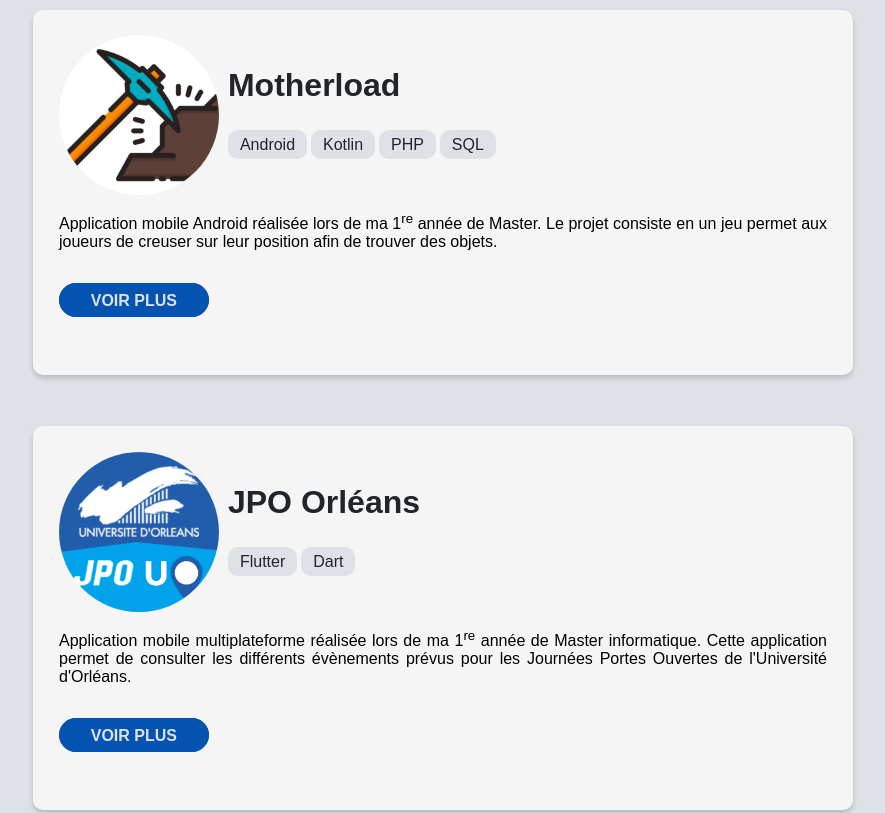
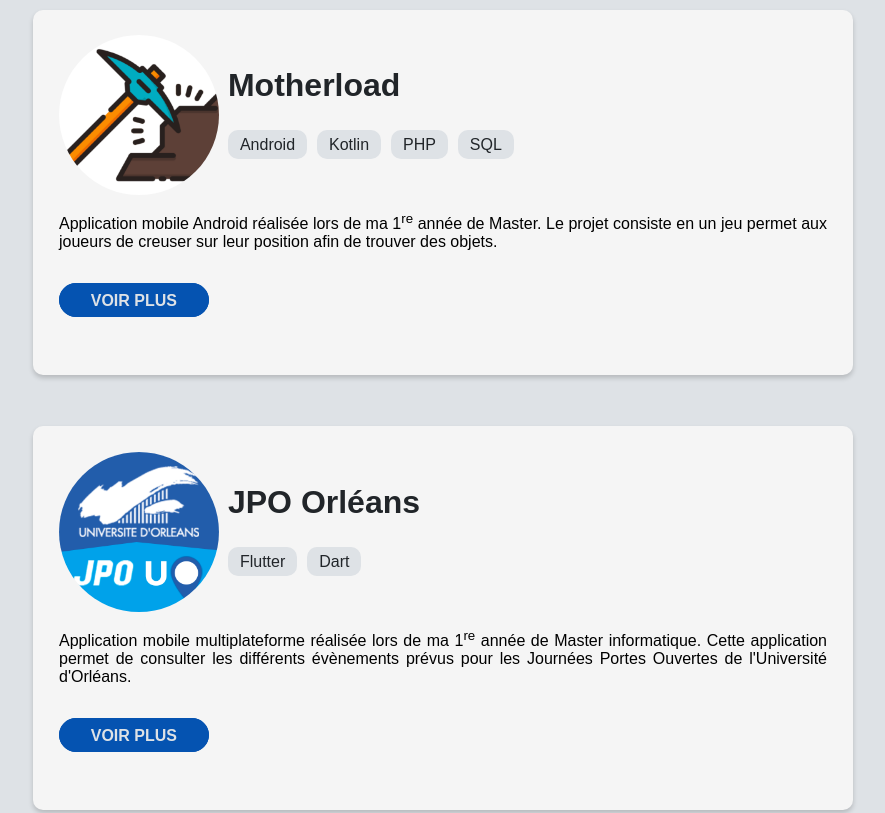
Before and after one commit to Corentin41/corentin41.github.io, a plain HTML site: page index.html in a window 1280 px wide. Shown: the part 3500-4313 px from the top of the page, without its empty margins (197-1082 px from the left). Drawn offline with Linux system fonts and the light colour scheme.

Commit message:
FIX projects labels margin

```diff
--- a/style_desktop.css
+++ b/style_desktop.css
@@ -457,6 +457,7 @@
         border-radius: 10px;
         color: #212529;
         padding: 1% 2% 1% 2%;
+        margin-right: 1%;
     }
 
     .project_desc {
```
